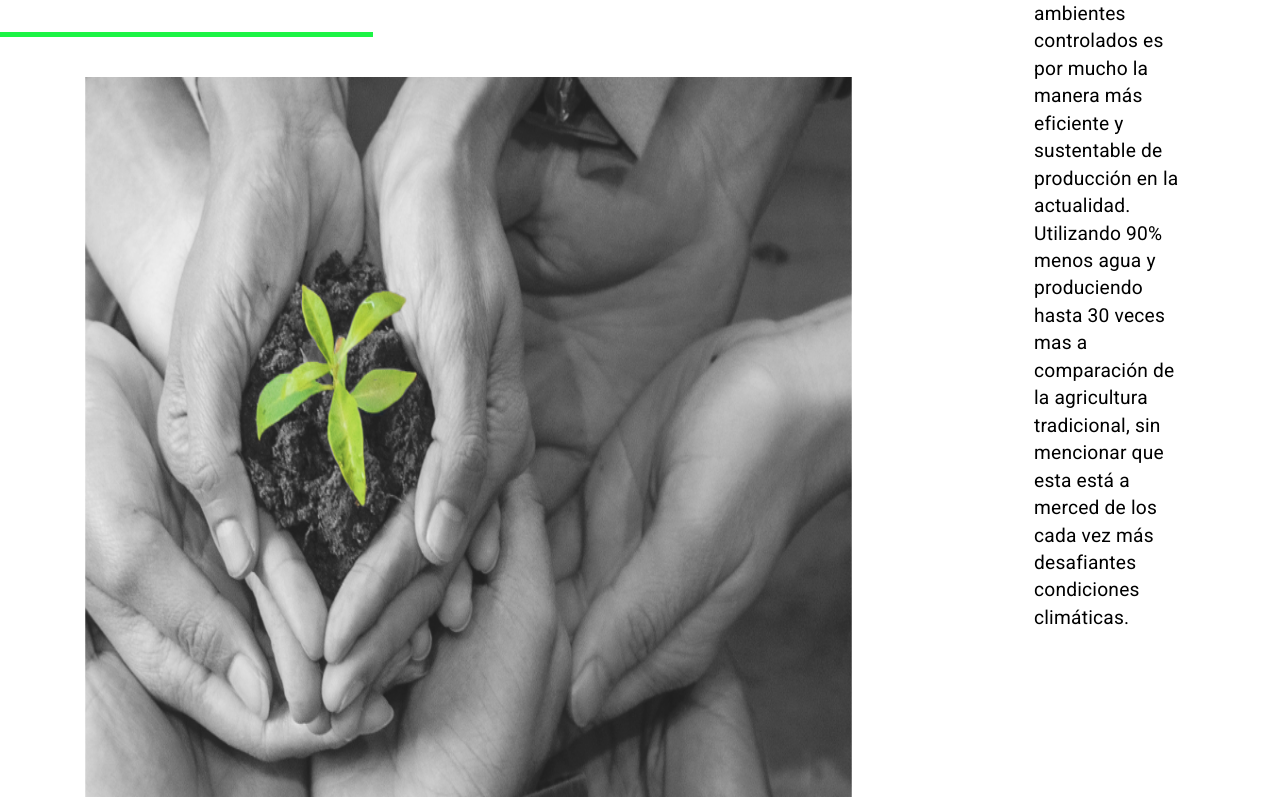
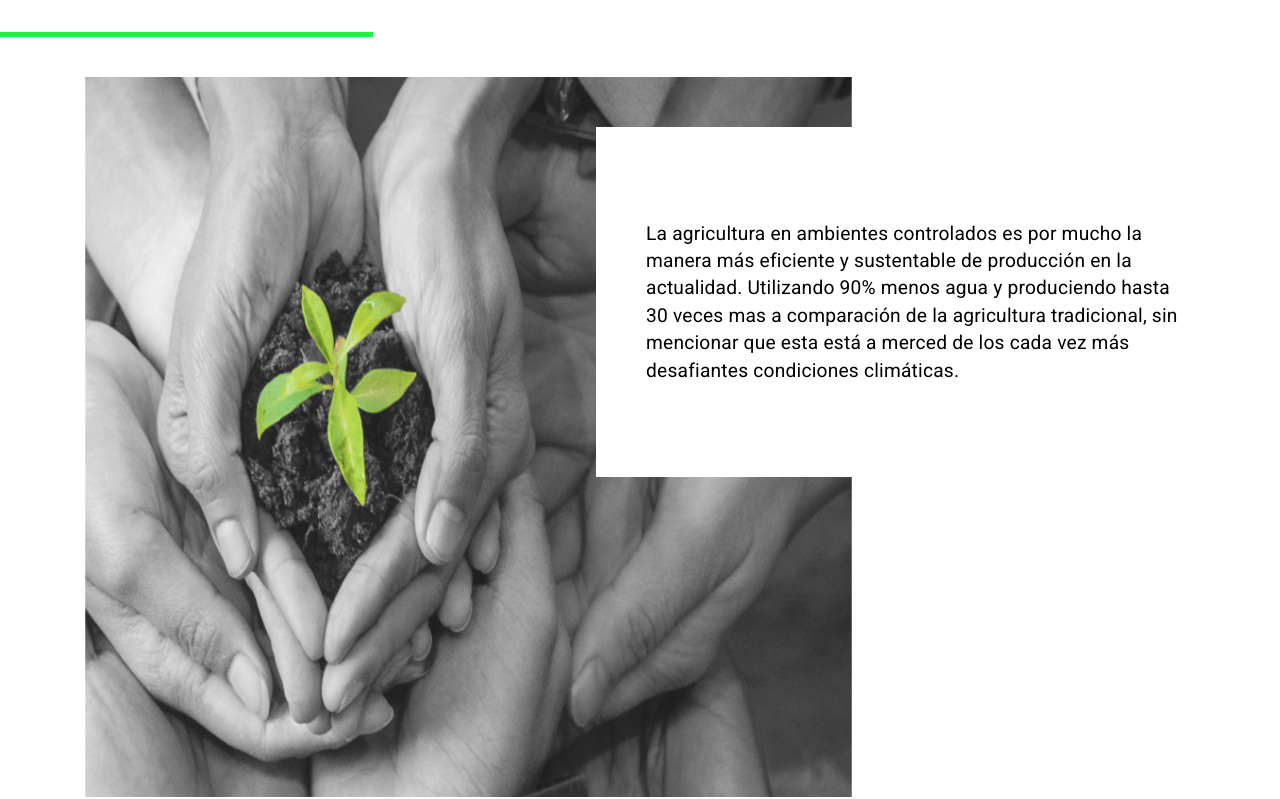
Before and after one commit to EsquizoDEV/hervana, a React (Create React App) app: page /ourfocus in a window 1280 px wide. Shown: the part 1029-1828 px from the top of the page. Built offline with nearby package versions, Linux system fonts and the light colour scheme.

Commit message:
ourfocus text  fix

```diff
--- a/src/views/enfoque/components/TextOnImage.jsx
+++ b/src/views/enfoque/components/TextOnImage.jsx
@@ -21,8 +21,8 @@ const TextOnImage = (props)=> {
                 alignItems:"center",
                 width:`100%`,
                 position:`${props.imagePosition === "right" ? "relative" : "relative" }`,
-                paddingLeft:`${props.imagePosition === "right" ? false : "900px"}`,
-                paddingRight:`${props.imagePosition === "right" ? "900px" : false}`,
+                paddingLeft:`${props.imagePosition === "right" ? false : "40vw"}`,
+                paddingRight:`${props.imagePosition === "right" ? "40vw" : false}`,
                 zIndex:`${props.imagePosition === "right" ? 10 : false}`
 
               }}>
```
